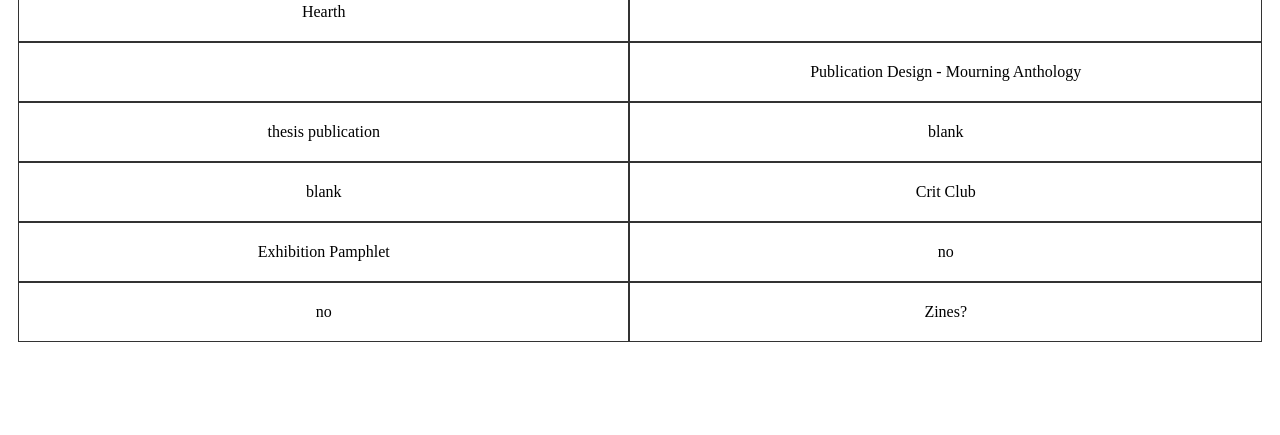
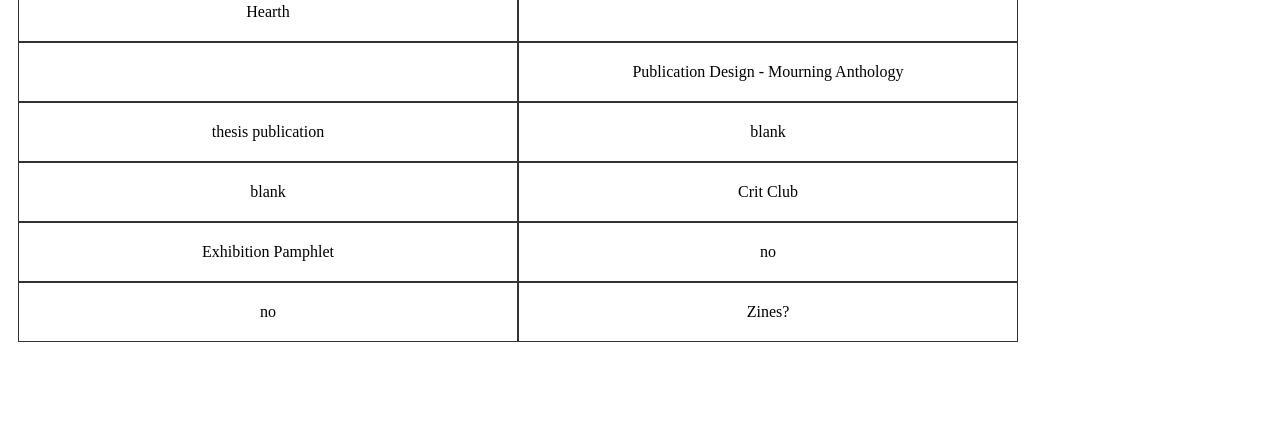
Before and after one commit to rowanpersonal/rowanpersonal.github.io, a PHP site: page /pages/design.html in a window 1280 px wide. Shown: the part 365-800 px from the top of the page. Run offline with PHP 8.4, Linux system fonts and the light colour scheme.

Commit message:
Update site_style.css

```diff
--- a/pages/site_style.css
+++ b/pages/site_style.css
@@ -26,7 +26,7 @@ li {
 
 .grid-container {
   display: grid;
-  grid-template-columns: auto auto;
+  grid-template-columns: 500px 500px;
   background-color: #ffffff;
   padding: 10px;
 }
```
